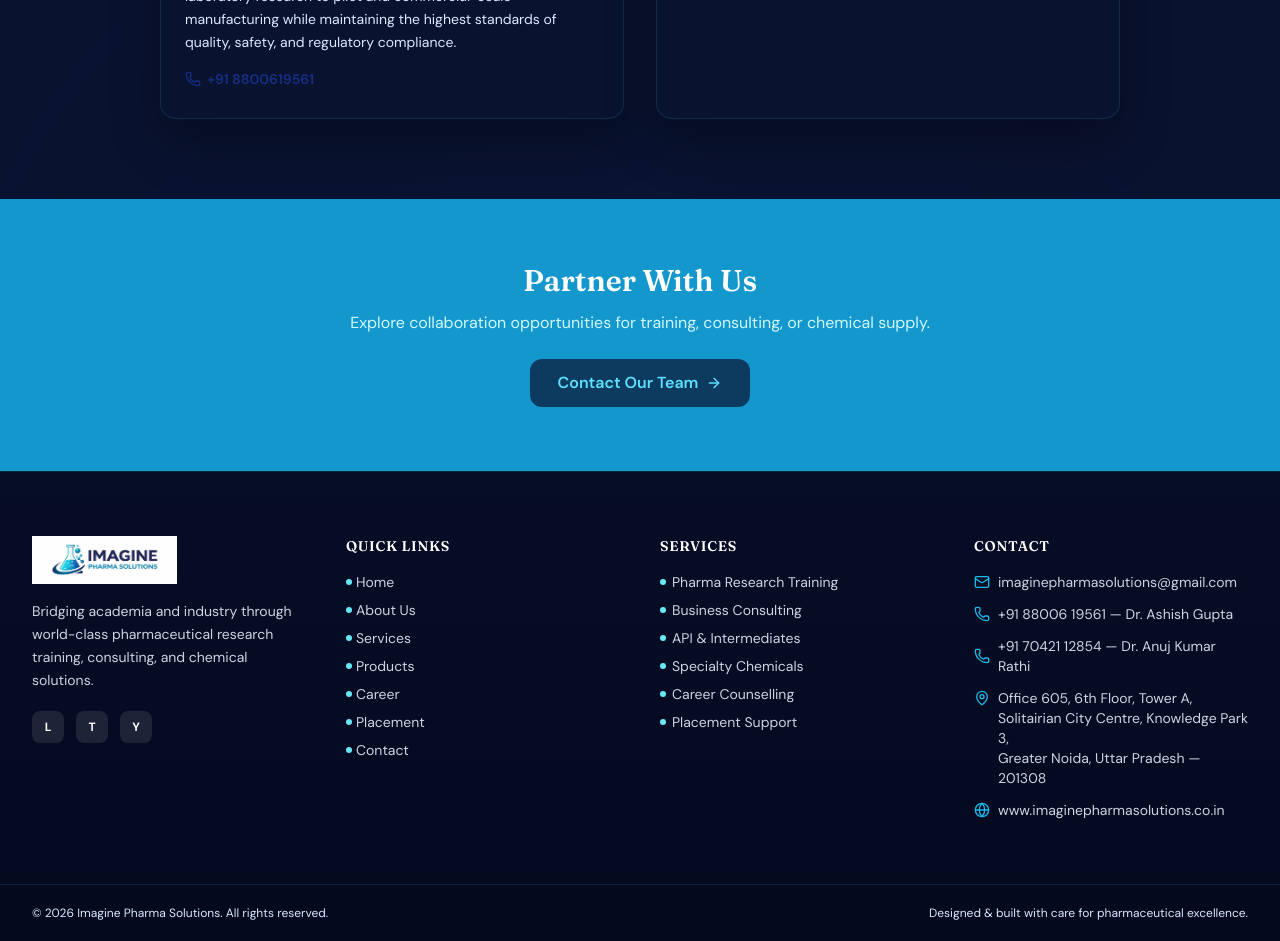
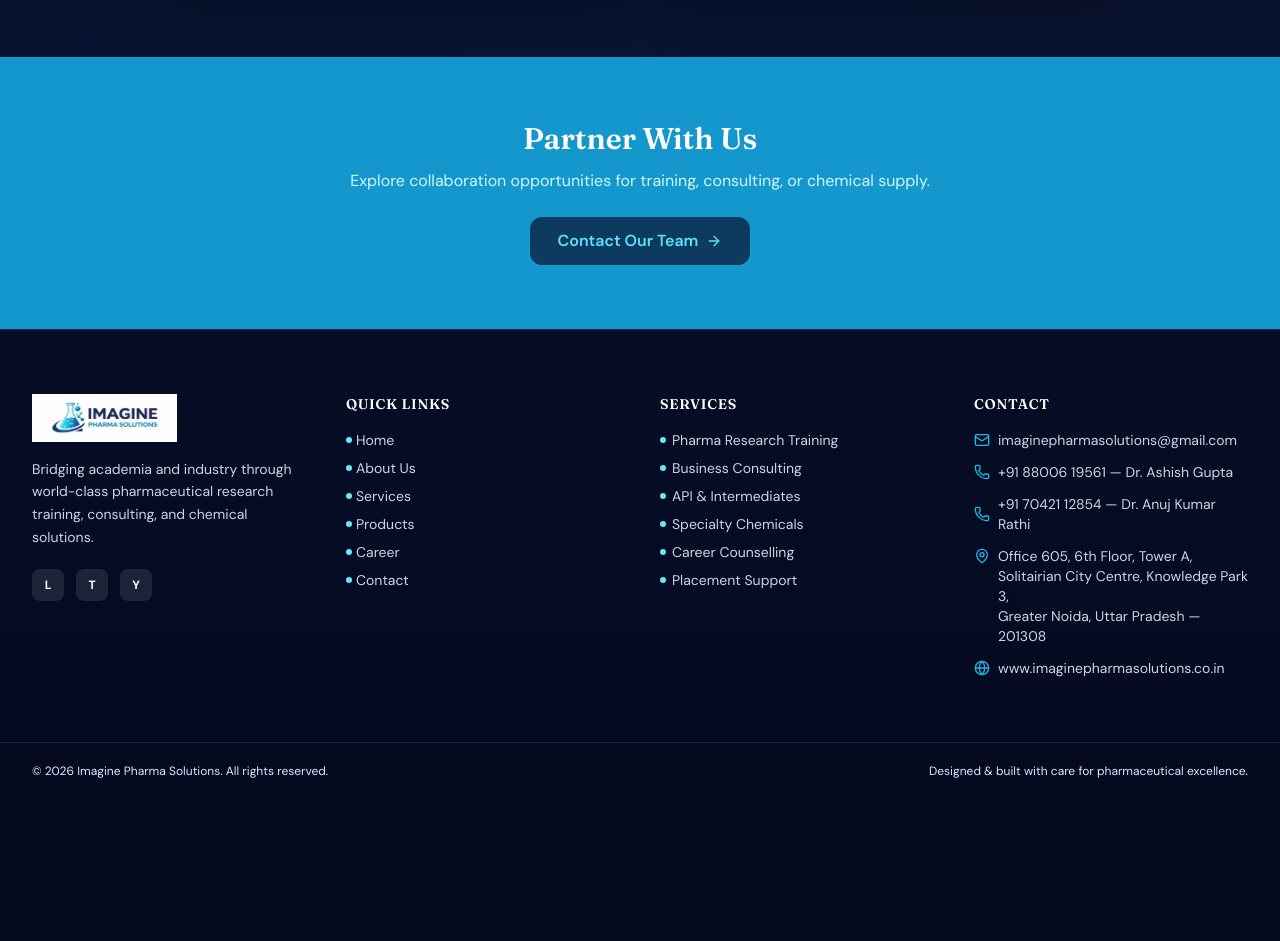
Before and after one commit to AmulyaKaushik/Imagine-Pharma-Solutions, a React (Vite) app: page /about in a window 1280 px wide. Shown: the part 3100-4041 px from the top of the page. After the commit the page ends 3899 px from the top, so only its background shows below. Built offline with nearby package versions, Linux system fonts and the light colour scheme.

Commit message:
Separate About/Services routing and remove footer placement link

```diff
--- a/src/App.jsx
+++ b/src/App.jsx
@@ -8,7 +8,8 @@
 
 // Pages
 import Home      from './pages/Home';
-import AboutServices from './pages/AboutServices';
+import About     from './pages/About';
+import Services  from './pages/Services';
 import Products  from './pages/Products';
 import CareerPlacement from './pages/CareerPlacement';
 import Contact   from './pages/Contact';
@@ -29,8 +30,8 @@
       <AnimatePresence mode="wait">
         <Routes location={location} key={location.pathname}>
           <Route path="/"          element={<Home />}      />
-          <Route path="/about"     element={<AboutServices />}     />
-          <Route path="/services"  element={<AboutServices />}  />
+          <Route path="/about"     element={<About />}     />
+          <Route path="/services"  element={<Services />}  />
           <Route path="/products"  element={<Products />}  />
           <Route path="/career"    element={<CareerPlacement />}    />
           <Route path="/placement" element={<CareerPlacement />} />
--- a/src/components/Footer.jsx
+++ b/src/components/Footer.jsx
@@ -11,7 +11,6 @@
   { label: 'Services',       path: '/services'  },
   { label: 'Products',       path: '/products'  },
   { label: 'Career',         path: '/career'    },
-  { label: 'Placement',      path: '/placement' },
   { label: 'Contact',        path: '/contact'   },
 ];
 
```
